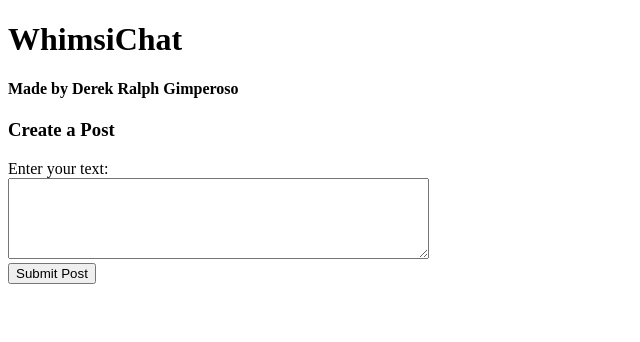
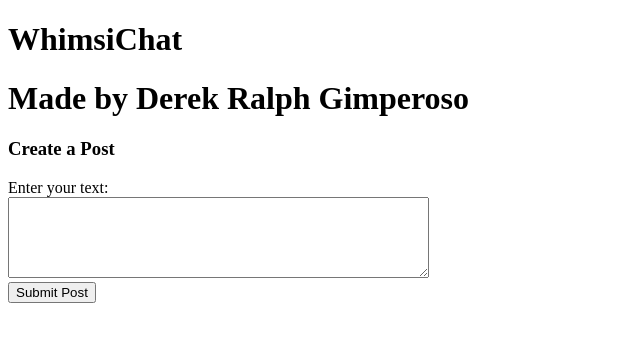
Before and after one commit to Derekgim/WhimsiChat, a plain HTML site: page index.html in a window 1280 px wide. Shown: the whole page, without its empty margins (0-640 px from the left). Drawn offline with Linux system fonts and the light colour scheme.

Commit message:
Update index.html

```diff
--- a/index.html
+++ b/index.html
@@ -7,7 +7,7 @@
 </head>
 <body>
     <h1>WhimsiChat</h1>
-    <h4>Made by Derek Ralph Gimperoso</h4>
+    <h1>Made by Derek Ralph Gimperoso</h1>
     <h3>Create a Post</h3>
     <form id="post-form">
         <label for="post-content">Enter your text:</label><br>
```
